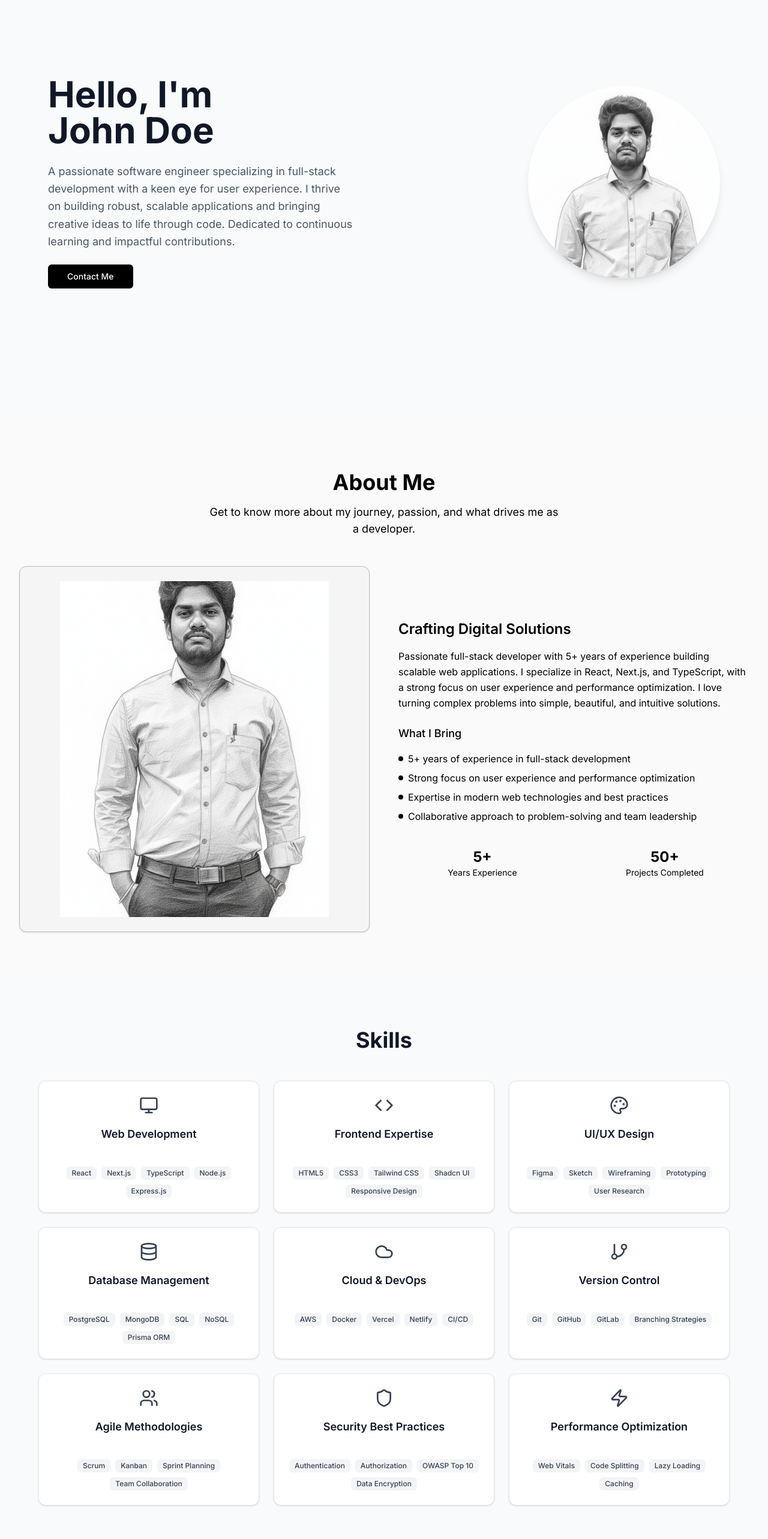
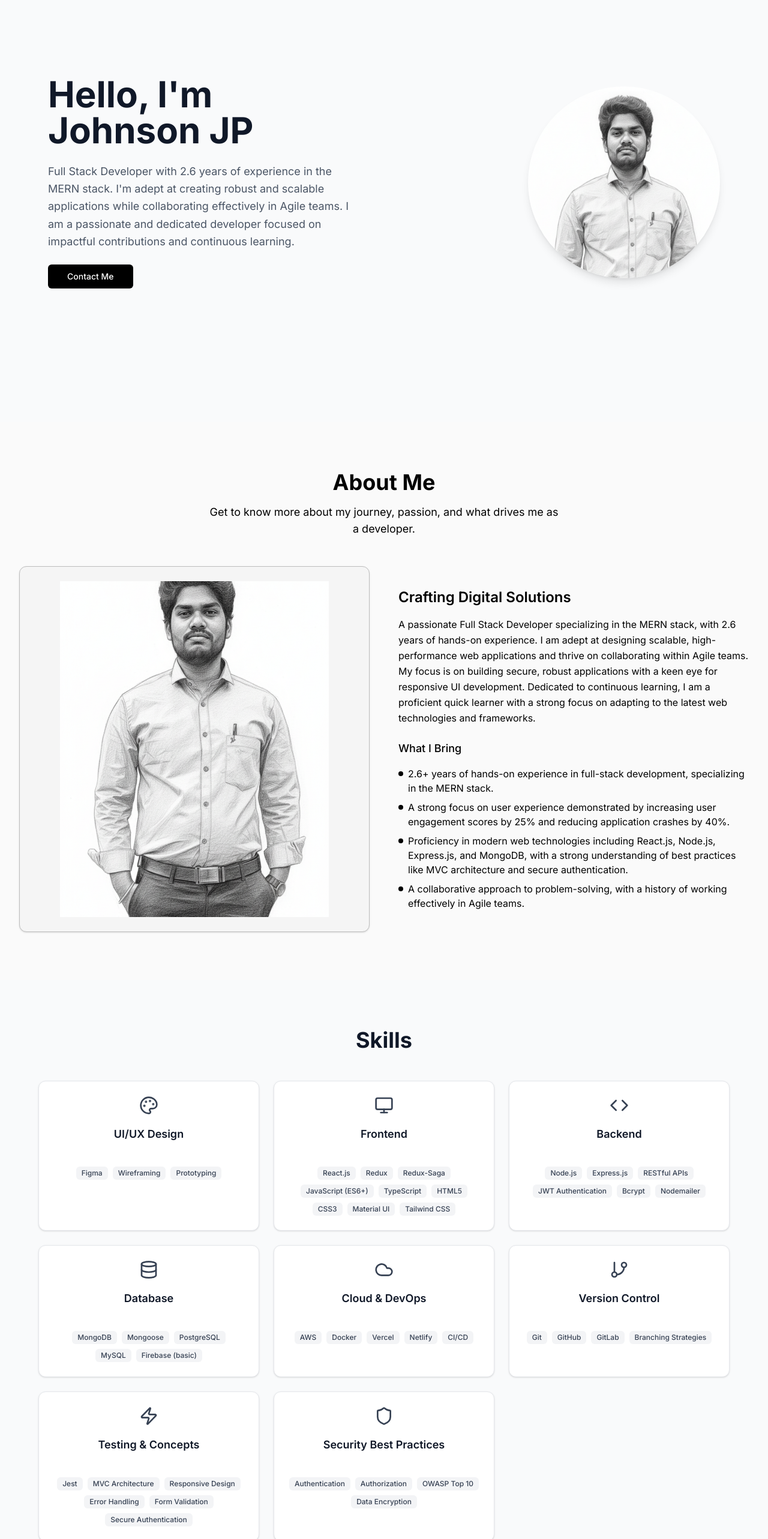
Before and after one commit to johnsonpeter-j/johnson-jp, a Next.js app: page / in a window 1280 px wide. Shown: the part 160-2726 px from the top of the page at 60% size. Built offline with nearby package versions, Linux system fonts and the light colour scheme.

Commit message:
data changes done in about page

```diff
--- a/src/app/layout.tsx
+++ b/src/app/layout.tsx
@@ -39,13 +39,14 @@ export const metadata: Metadata = {
 
 export default function RootLayout({
   children,
-}: Readonly<{
+}: {
   children: React.ReactNode
-}>) {
+}) {
   return (
     <html lang="en">
-      <body className={`font-sans ${inter.variable} antialiased`}>
-        <Suspense fallback={<div>Loading...</div>}>{children}</Suspense>
+      <body className={`${inter.className} ${inter.variable} antialiased`}>
+        {/* Only wrap parts of the app that suspend */}
+        <Suspense fallback={<div />}>{children}</Suspense>
       </body>
     </html>
   )
--- a/src/components/layout/footer.tsx
+++ b/src/components/layout/footer.tsx
@@ -1,5 +1,5 @@
 import Link from "next/link"
-import { Github, Linkedin, Mail, ExternalLink } from "lucide-react"
+import { Github, Linkedin, Mail, ExternalLink, MapPin } from "lucide-react"
 import { personalInfo } from "@/lib/data"
 
 export function Footer() {
@@ -20,7 +20,11 @@ export function Footer() {
                 <Mail className="h-4 w-4" />
                 <span>{personalInfo.email}</span>
               </Link>
-              <p className="text-muted-foreground">{personalInfo.location}</p>
+
+              <div className="flex items-center space-x-2 text-muted-foreground hover:text-foreground transition-colors">
+                <MapPin className="h-4 w-4" />
+                <p className="text-muted-foreground">{personalInfo.location}</p>
+              </div>
             </div>
           </div>
 
@@ -65,15 +69,6 @@ export function Footer() {
                 <Linkedin className="h-5 w-5" />
                 <span className="sr-only">LinkedIn</span>
               </Link>
-              <Link
-                href={personalInfo.website}
-                target="_blank"
-                rel="noopener noreferrer"
-                className="text-muted-foreground hover:text-foreground transition-colors"
-              >
-                <ExternalLink className="h-5 w-5" />
-                <span className="sr-only">Website</span>
-              </Link>
             </div>
           </div>
         </div>
--- a/src/components/sections/about.tsx
+++ b/src/components/sections/about.tsx
@@ -44,27 +44,20 @@ export function AboutSection() {
             <div className="space-y-4">
               <h4 className="text-lg font-medium text-foreground">What I Bring</h4>
               <ul className="space-y-2 text-muted-foreground">
-                <li className="flex items-start space-x-2">
+                {
+                  about.what_i_bring.map((whatIBringItem, whatIBringIndex)=>{
+                    return (                <li key={`what_i_bring_item_${whatIBringIndex}`} className="flex items-start space-x-2">
                   <span className="w-2 h-2 bg-primary rounded-full mt-2 flex-shrink-0"></span>
-                  <span>5+ years of experience in full-stack development</span>
-                </li>
-                <li className="flex items-start space-x-2">
-                  <span className="w-2 h-2 bg-primary rounded-full mt-2 flex-shrink-0"></span>
-                  <span>Strong focus on user experience and performance optimization</span>
-                </li>
-                <li className="flex items-start space-x-2">
-                  <span className="w-2 h-2 bg-primary rounded-full mt-2 flex-shrink-0"></span>
-                  <span>Expertise in modern web technologies and best practices</span>
-                </li>
-                <li className="flex items-start space-x-2">
-                  <span className="w-2 h-2 bg-primary rounded-full mt-2 flex-shrink-0"></span>
-                  <span>Collaborative approach to problem-solving and team leadership</span>
-                </li>
+                  <span>{whatIBringItem}</span>
+                </li>)
+                  })
+                }
+
               </ul>
             </div>
 
             {/* Quick Stats */}
-            <div className="grid grid-cols-2 gap-6 pt-4">
+            {/* <div className="grid grid-cols-2 gap-6 pt-4">
               <div className="text-center">
                 <div className="text-2xl font-bold text-primary">5+</div>
                 <div className="text-sm text-muted-foreground">Years Experience</div>
@@ -73,7 +66,7 @@ export function AboutSection() {
                 <div className="text-2xl font-bold text-primary">50+</div>
                 <div className="text-sm text-muted-foreground">Projects Completed</div>
               </div>
-            </div>
+            </div> */}
           </div>
         </div>
       </div>
--- a/src/components/sections/hero.tsx
+++ b/src/components/sections/hero.tsx
@@ -16,9 +16,7 @@ export function HeroSection() {
             </h1>
 
             <p className="text-lg text-gray-600 max-w-lg text-pretty leading-relaxed">
-              A passionate software engineer specializing in full-stack development with a keen eye for user experience.
-              I thrive on building robust, scalable applications and bringing creative ideas to life through code.
-              Dedicated to continuous learning and impactful contributions.
+              Full Stack Developer with 2.6 years of experience in the MERN stack. I'm adept at creating robust and scalable applications while collaborating effectively in Agile teams. I am a passionate and dedicated developer focused on impactful contributions and continuous learning.
             </p>
 
             <Button asChild size="lg" className="bg-black hover:bg-gray-800 text-white px-8">
--- a/src/components/sections/skills.tsx
+++ b/src/components/sections/skills.tsx
@@ -4,28 +4,76 @@ import { Badge } from "@/components/ui/badge"
 import { Monitor, Code, Palette, Database, Cloud, GitBranch, Users, Shield, Zap } from "lucide-react"
 
 export function SkillsSection() {
+  // const skillCategories = [
+  //   {
+  //     title: "Web Development",
+  //     icon: <Monitor className="h-8 w-8" />,
+  //     skills: ["React", "Next.js", "TypeScript", "Node.js", "Express.js"],
+  //   },
+  //   {
+  //     title: "Frontend Expertise",
+  //     icon: <Code className="h-8 w-8" />,
+  //     skills: ["HTML5", "CSS3", "Tailwind CSS", "Shadcn UI", "Responsive Design", "Material UI"],
+  //   },
+    // {
+    //   title: "UI/UX Design",
+    //   icon: <Palette className="h-8 w-8" />,
+    //   skills: ["Figma", "Wireframing", "Prototyping"],
+    // },
+    // {
+    //   title: "Database Management",
+    //   icon: <Database className="h-8 w-8" />,
+    //   skills: ["PostgreSQL", "MongoDB", "SQL", "NoSQL", "Prisma ORM"],
+    // },
+    // {
+    //   title: "Cloud & DevOps",
+    //   icon: <Cloud className="h-8 w-8" />,
+    //   skills: ["AWS", "Docker", "Vercel", "Netlify", "CI/CD"],
+    // },
+    // {
+    //   title: "Version Control",
+    //   icon: <GitBranch className="h-8 w-8" />,
+    //   skills: ["Git", "GitHub", "GitLab", "Branching Strategies"],
+    // },
+  //   {
+  //     title: "Agile Methodologies",
+  //     icon: <Users className="h-8 w-8" />,
+  //     skills: ["Scrum", "Kanban", "Sprint Planning", "Team Collaboration"],
+  //   },
+    // {
+    //   title: "Security Best Practices",
+    //   icon: <Shield className="h-8 w-8" />,
+    //   skills: ["Authentication", "Authorization", "OWASP Top 10", "Data Encryption"],
+    // },
+  //   {
+  //     title: "Performance Optimization",
+  //     icon: <Zap className="h-8 w-8" />,
+  //     skills: ["Web Vitals", "Code Splitting", "Lazy Loading", "Caching"],
+  //   },
+  // ]
+
   const skillCategories = [
-    {
-      title: "Web Development",
-      icon: <Monitor className="h-8 w-8" />,
-      skills: ["React", "Next.js", "TypeScript", "Node.js", "Express.js"],
-    },
-    {
-      title: "Frontend Expertise",
-      icon: <Code className="h-8 w-8" />,
-      skills: ["HTML5", "CSS3", "Tailwind CSS", "Shadcn UI", "Responsive Design"],
-    },
     {
       title: "UI/UX Design",
       icon: <Palette className="h-8 w-8" />,
-      skills: ["Figma", "Sketch", "Wireframing", "Prototyping", "User Research"],
+      skills: ["Figma", "Wireframing", "Prototyping"],
     },
     {
-      title: "Database Management",
-      icon: <Database className="h-8 w-8" />,
-      skills: ["PostgreSQL", "MongoDB", "SQL", "NoSQL", "Prisma ORM"],
+      title: "Frontend",
+      icon: <Monitor className="h-8 w-8" />,
+      skills: ["React.js", "Redux", "Redux-Saga", "JavaScript (ES6+)", "TypeScript", "HTML5", "CSS3", "Material UI", "Tailwind CSS"],
     },
     {
+      title: "Backend",
+      icon: <Code className="h-8 w-8" />,
+      skills: ["Node.js", "Express.js", "RESTful APIs", "JWT Authentication", "Bcrypt", "Nodemailer"],
+    },
+    {
+      title: "Database",
+      icon: <Database className="h-8 w-8" />,
+      skills: ["MongoDB", "Mongoose", "PostgreSQL", "MySQL", "Firebase (basic)"],
+    },
+      {
       title: "Cloud & DevOps",
       icon: <Cloud className="h-8 w-8" />,
       skills: ["AWS", "Docker", "Vercel", "Netlify", "CI/CD"],
@@ -36,21 +84,16 @@ export function SkillsSection() {
       skills: ["Git", "GitHub", "GitLab", "Branching Strategies"],
     },
     {
-      title: "Agile Methodologies",
-      icon: <Users className="h-8 w-8" />,
-      skills: ["Scrum", "Kanban", "Sprint Planning", "Team Collaboration"],
+      title: "Testing & Concepts",
+      icon: <Zap className="h-8 w-8" />,
+      skills: ["Jest", "MVC Architecture", "Responsive Design", "Error Handling", "Form Validation", "Secure Authentication"],
     },
     {
       title: "Security Best Practices",
       icon: <Shield className="h-8 w-8" />,
       skills: ["Authentication", "Authorization", "OWASP Top 10", "Data Encryption"],
     },
-    {
-      title: "Performance Optimization",
-      icon: <Zap className="h-8 w-8" />,
-      skills: ["Web Vitals", "Code Splitting", "Lazy Loading", "Caching"],
-    },
-  ]
+  ];
 
   return (
     <Section id="skills" className="bg-gray-50">
--- a/src/lib/data.ts
+++ b/src/lib/data.ts
@@ -1,20 +1,24 @@
 export const personalInfo = {
-  name: "John Doe",
-  title: "Full-Stack Developer",
-  email: "john.doe@example.com",
-  image:"/images/my-profile-square.png",
-  phone: "+1 (555) 123-4567",
-  location: "San Francisco, CA",
-  website: "https://johndoe.dev",
-  github: "https://github.com/johndoe",
-  linkedin: "https://linkedin.com/in/johndoe",
-  twitter: "https://twitter.com/johndoe",
+  name: "Johnson JP",
+  title: "Mern Stack Developer",
+  email: "johnsonjp.developer@gmail.com",
+  image: "/images/my-profile-square.png",
+  phone: "+91 93610 93191",
+  location: "Kalayarkoil, Tamilnadu.",
+  github: "https://github.com/johnsonpeter-j",
+  linkedin: "www.linkedin.com/in/johnson-jp",
 }
 
 export const about = {
   description:
-    "Passionate full-stack developer with 5+ years of experience building scalable web applications. I specialize in React, Next.js, and TypeScript, with a strong focus on user experience and performance optimization. I love turning complex problems into simple, beautiful, and intuitive solutions.",
+    "A passionate Full Stack Developer specializing in the MERN stack, with 2.6 years of hands-on experience. I am adept at designing scalable, high-performance web applications and thrive on collaborating within Agile teams. My focus is on building secure, robust applications with a keen eye for responsive UI development. Dedicated to continuous learning, I am a proficient quick learner with a strong focus on adapting to the latest web technologies and frameworks.",
   image: "/images/my-profile.png",
+  what_i_bring: [
+    "2.6+ years of hands-on experience in full-stack development, specializing in the MERN stack.",
+    "A strong focus on user experience demonstrated by increasing user engagement scores by 25% and reducing application crashes by 40%.",
+    "Proficiency in modern web technologies including React.js, Node.js, Express.js, and MongoDB, with a strong understanding of best practices like MVC architecture and secure authentication.",
+    "A collaborative approach to problem-solving, with a history of working effectively in Agile teams."
+  ]
 }
 
 export const skills = [
```
